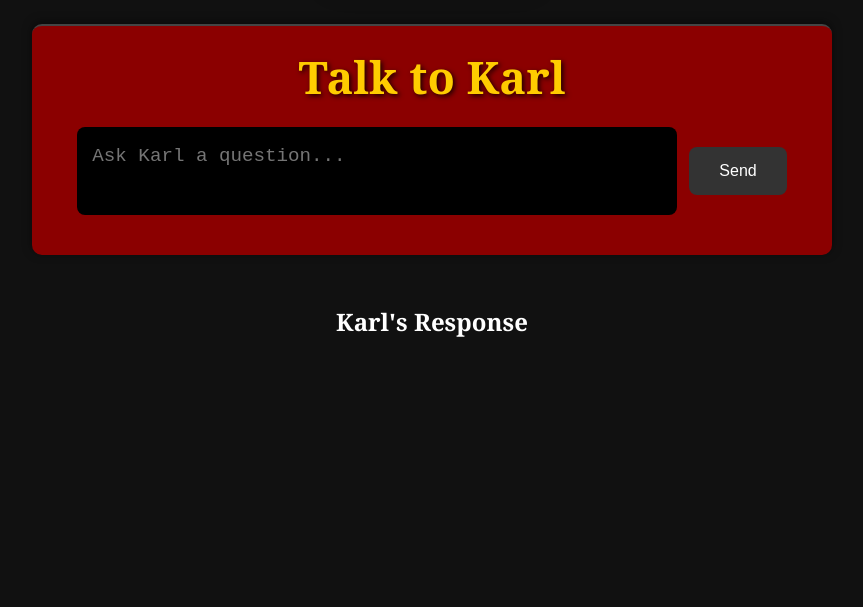
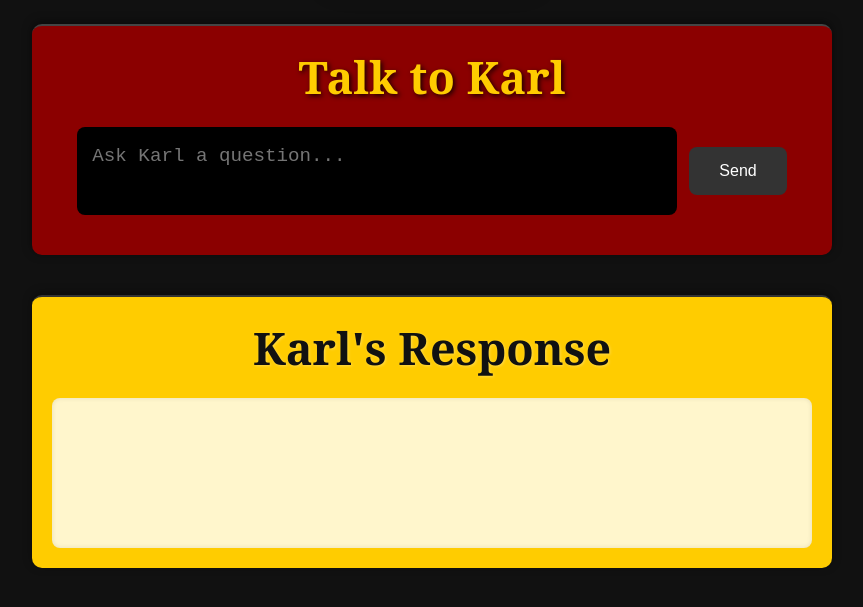
Before and after one commit to ThomButlerAnderson/vonK-nig-suniverse, a plain HTML site: page index.html in a window 1280 px wide. Shown: the part 161-768 px from the top of the page, without its empty margins (208-1071 px from the left). Drawn offline with Linux system fonts and the light colour scheme; files whose address does not match are found by name.

Commit message:
Update style.css

```diff
--- a/style.css
+++ b/style.css
@@ -64,7 +64,7 @@ body {
 .chat-section {
   width: 100%;
   max-width: 800px;
-  margin: 30px auto 50px auto;
+  margin: 30px auto 20px auto;
   padding: 20px;
   text-align: center;
   background-color: #8B0000; /* Deep crimson red */
@@ -121,11 +121,37 @@ body {
   background-color: #555;
 }
 
-/* Karl's Reply Box */
+/* Karl's Response Section */
+.karl-response-section {
+  width: 100%;
+  max-width: 800px;
+  margin: 20px auto 50px auto;
+  padding: 20px;
+  text-align: center;
+  background-color: #FFCC00; /* Weimar Republic gold */
+  color: #111;
+  border-top: 2px solid #333;
+  box-shadow: 0 -2px 10px rgba(0, 0, 0, 0.4);
+  border-radius: 10px;
+}
+
+.karl-response-section h2 {
+  color: #111;
+  font-size: 3.5vw;
+  font-family: 'Georgia', serif;
+  margin-bottom: 20px;
+  text-shadow: 1px 1px 3px rgba(255, 255, 255, 0.3);
+}
+
 .response-box {
-  color: #e6e6e6;
-  font-style: italic;
-  font-size: 1rem;
-  min-height: 60px;
-  padding: 10px 0;
+  font-style: normal;
+  font-size: 1.2rem;
+  min-height: 150px;
+  padding: 15px;
+  background-color: #fff6cc;
+  color: #111;
+  border-radius: 8px;
+  box-shadow: inset 0 0 5px rgba(0,0,0,0.1);
+  white-space: pre-wrap;
+  text-align: left;
 }
```
